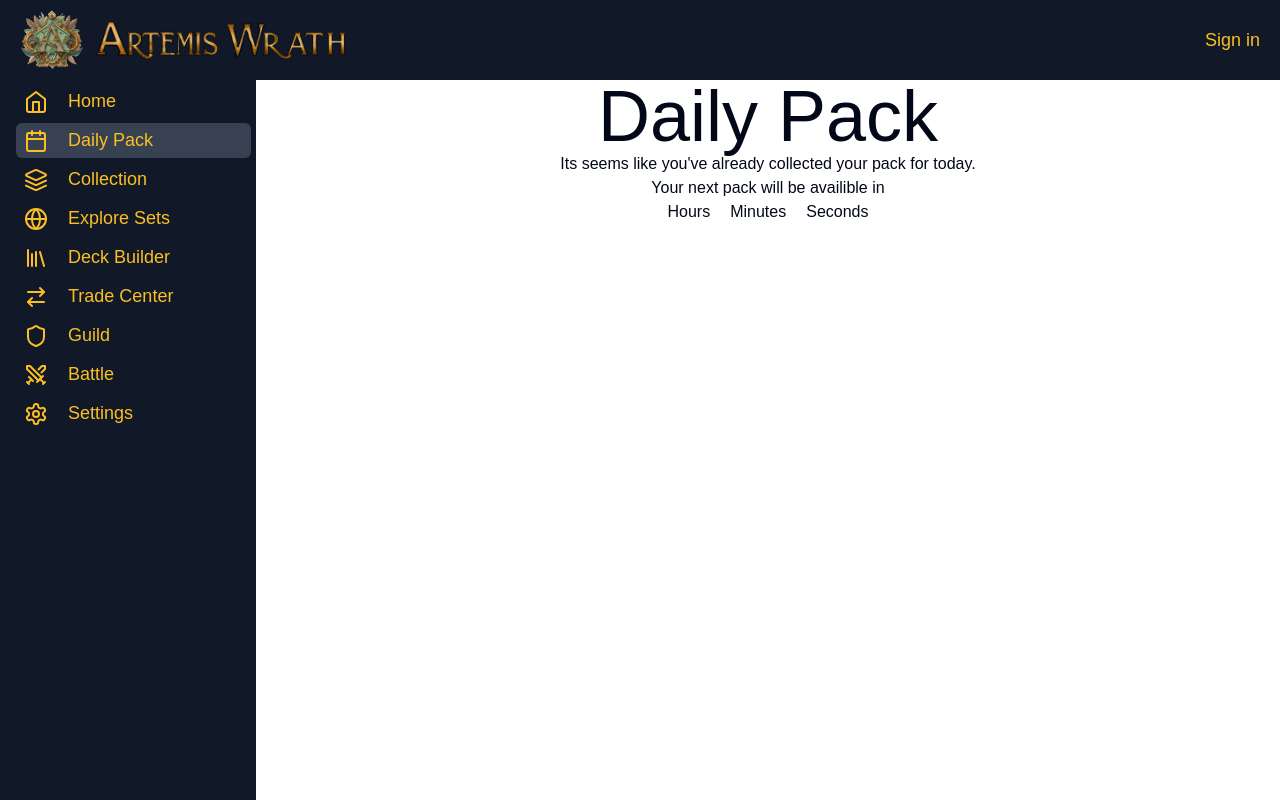
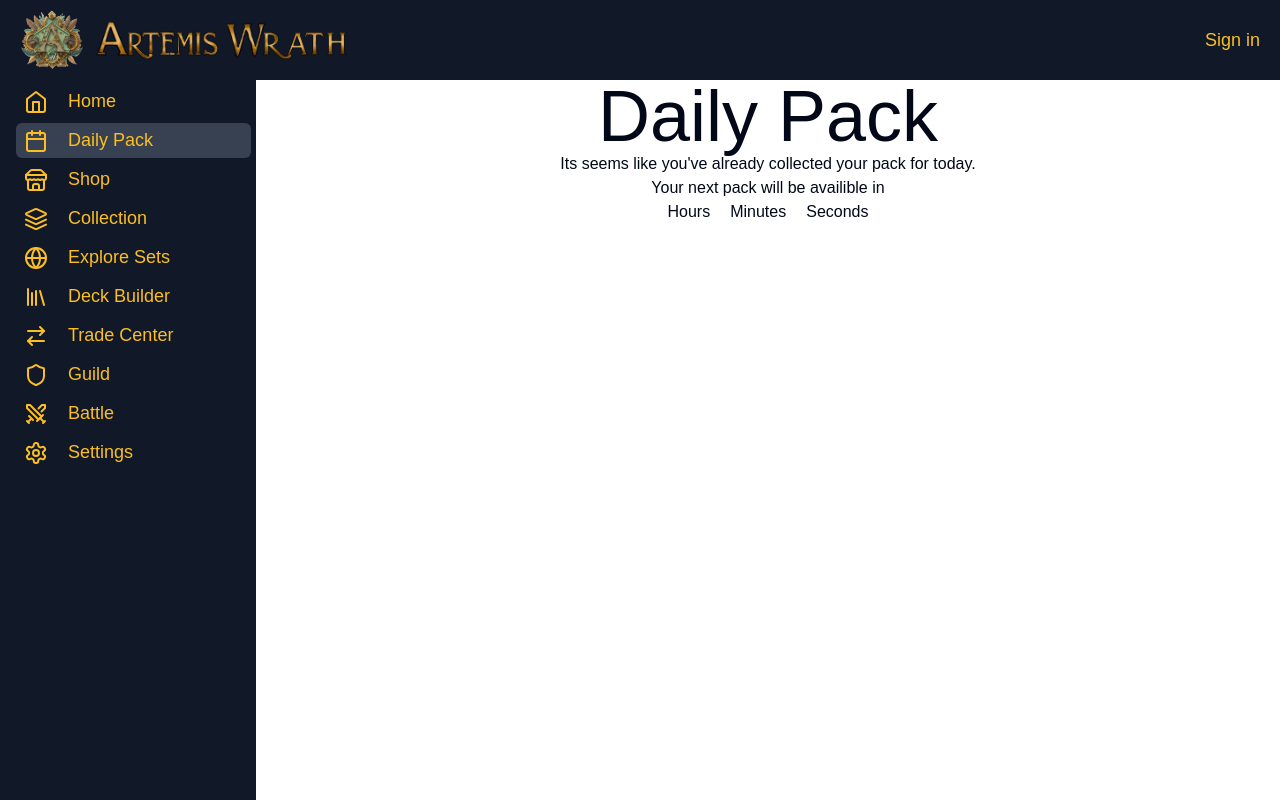
Before and after one commit to ruginn/ArtemisWrath, a Next.js app in the folder artemis-wrath/: page /dashboard/dailypack in a window 1280 px wide. Built offline with nearby package versions, Linux system fonts and the light colour scheme; no server answers; a web font is replaced by a local one.

Commit message:
Store
Added store to purchase packs

```diff
--- a/artemis-wrath/app/api/cardpack/medievalcreatures/route.ts
+++ b/artemis-wrath/app/api/cardpack/medievalcreatures/route.ts
@@ -2557,7 +2557,8 @@ export async function POST(req: Request) {
     );
     const nectarCards = cardSet.filter((card) => card.rarity === 'Nectar');
     // const SuperCards = cardSet.filter((card) => card.rarity === 'SuperRare');
-
+    let randomNectarNum = Math.floor(Math.random() * nectarCards.length);
+    randomCards.push(nectarCards[randomNectarNum]);
     while (setTotal.Common > 0) {
       let randomNumber = Math.floor(Math.random() * CommonCards.length);
       const newCard = CommonCards.splice(randomNumber, 1);
@@ -2576,8 +2577,6 @@ export async function POST(req: Request) {
       randomCards.push(newCard[0]);
       setTotal.Rare -= 1;
     }
-    let randomNectarNum = Math.floor(Math.random() * nectarCards.length);
-    randomCards.push(nectarCards[randomNectarNum]);
   };
   console.log(
     establishedUser?.lastPackDate?.toString(),
--- /dev/null
+++ b/artemis-wrath/app/dashboard/(routes)/shop/page.tsx
@@ -0,0 +1,20 @@
+'use client';
+
+import { useEffect } from 'react';
+import { useSideBar } from '@/hooks/use-sidebar';
+
+const Settings = () => {
+  const activeSidebar = useSideBar();
+
+  useEffect(() => {
+    activeSidebar.onChange('shop');
+  }, []);
+
+  return (
+    <div className='w-screen sm:w-[calc(100vw-96px)] lg:w-[calc(100vw-256px)]'>
+      <p>Welcome to the store</p>
+    </div>
+  );
+};
+
+export default Settings;
--- a/artemis-wrath/app/dashboard/_components/SideBar.tsx
+++ b/artemis-wrath/app/dashboard/_components/SideBar.tsx
@@ -10,6 +10,7 @@ import {
   Library,
   Home,
   Globe,
+  Store,
 } from 'lucide-react';
 import Link from 'next/link';
 import { useEffect, useState, useRef, MutableRefObject } from 'react';
@@ -116,6 +117,24 @@ const SideBar = () => {
           <Calendar className='lg:mr-2' />
           <h3 className='text-[18px] ml-3 sm:ml-0 sm:text-[12px] lg:ml-3 lg:text-[18px]'>
             Daily Pack
+          </h3>
+        </div>
+      </Link>
+      <Link
+        href={'/dashboard/shop'}
+        onClick={() => {
+          clickSideTab('shop');
+        }}
+      >
+        <div
+          className={cn(
+            'w-11/12 flex sm:flex-col flex-row lg:flex-row items-center justify-start sm:justify-center lg:justify-start ml-4 sm:ml-1 lg:ml-4 cursor-pointer rounded-md hover:bg-gray-700 py-1 pl-2 sm:pl-0 lg:pl-2 my-1',
+            activeSidebar.selected === 'home' && 'bg-gray-700'
+          )}
+        >
+          <Store className='lg:mr-2' />
+          <h3 className='text-[18px] ml-3 sm:ml-0 sm:text-[12px] lg:ml-3 lg:text-[18px]'>
+            Shop
           </h3>
         </div>
       </Link>
```
